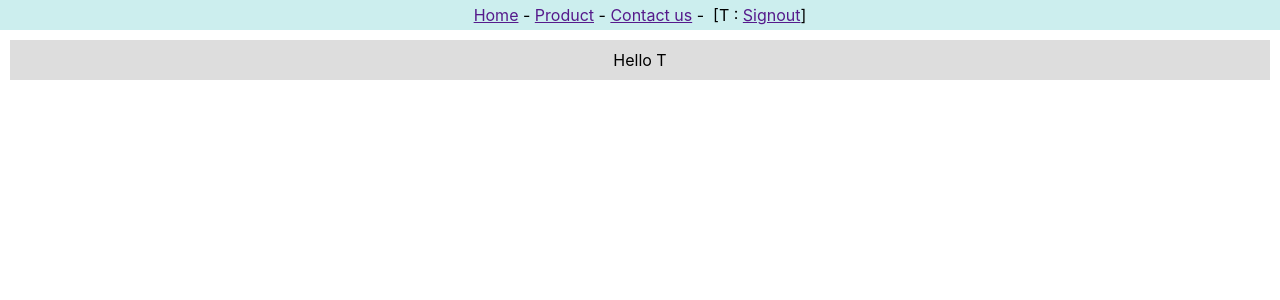
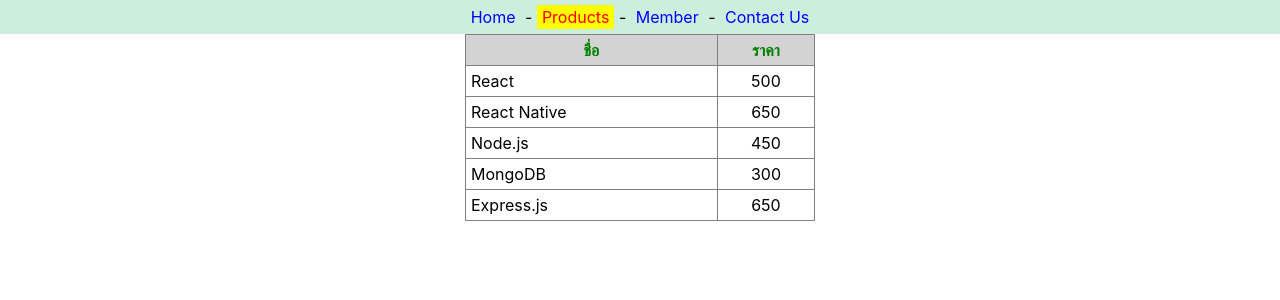
Before and after one commit to Punxh1611/App1, a React (Create React App) app in the folder app1/: page /products in a window 1280 px wide. Shown: the top 300 px of the page. Built offline with nearby package versions, Linux system fonts and the light colour scheme.

Commit message:
home page
Home & Member & Products & Contact Us

```diff
--- a/app1/src/App.js
+++ b/app1/src/App.js
@@ -4,13 +4,11 @@ import Header from "./context-header";
 import Content from "./context-content"
 import Content2 from "./context-content2"
 import Header2 from "./context-header2"
+import Router3 from "./router3";
 
 function App() {
   return (
-    <userContext.Provider value={"Tom Jerry"}>
-      <Header2 />
-      <Content2 />
-    </userContext.Provider>
+    <Router3/>
   );
 }
 export default App;
--- /dev/null
+++ b/app1/src/home.js
@@ -0,0 +1,13 @@
+import React from "react";
+export default function Home() {
+  return (
+    <p style={{ textAlign: "center" }}>
+      <h3>ยินดีต้อนรับสู่ React Store</h3>
+      รายชื่อ <a href="/products">สินค้า</a> ที่เรามีจำหน่าย
+      <br />
+      แต่ท่านต้องเป็น <a href="/member">สมาชิก</a> จึงจะสั่งซื้อได้
+      <br />
+      หากมีข้อสงสัย กรุณา <a href="/contact">ติดต่อเรา</a>
+    </p>
+  );
+}
--- /dev/null
+++ b/app1/src/member.js
@@ -0,0 +1,4 @@
+import React from "react";
+export default function member() {
+  return <div style={{ textAlign: "center" }}>Member Page</div>;
+}
--- /dev/null
+++ b/app1/src/navlink.css
@@ -0,0 +1,18 @@
+.nav {
+    background-color: #ced;
+    padding: 7px;
+    text-align: center;
+}
+
+.menu {
+    color: blue;
+    text-decoration: none;
+    padding: 2px 5px;
+}
+
+.active_menu {
+    color: red;
+    background-color: yellow;
+    text-decoration: none;
+    padding: 2px 5px;
+}
--- /dev/null
+++ b/app1/src/products.css
@@ -0,0 +1,15 @@
+table{
+     width: 350px;
+     border-collapse: collapse;
+     margin: auto;
+}
+th{
+    background-color: lightgray;
+    color: green;
+}
+th,td{
+    padding: 5px;
+}
+td:nth-child(2){
+    text-align: center;
+}
--- /dev/null
+++ b/app1/src/products.js
@@ -0,0 +1,34 @@
+import React from 'react'
+import './products.css'
+
+export default class Products extends React.Component {
+  data = [
+    ['React', 500],
+    ['React Native', 650],
+    ['Node.js', 450],
+    ['MongoDB', 300],
+    ['Express.js', 650]
+  ]
+
+  render() {
+    return (
+      <table border="1">
+        <thead>
+          <tr><th>ชื่อ</th><th>ราคา</th></tr>
+        </thead>
+        <tbody>
+          {
+            this.data.map((d, index) => {
+              return (
+                <tr key={index}>
+                  <td>{d[0]}</td>
+                  <td>{d[1]}</td>
+                </tr>
+              )
+            })
+          }
+        </tbody>
+      </table>
+    )
+  }
+}
--- /dev/null
+++ b/app1/src/router3.js
@@ -0,0 +1,59 @@
+import React from "react";
+import { BrowserRouter, NavLink, Route, Routes } from "react-router-dom";
+import "./navlink.css";
+import Products from "./products";
+import Home from "./home";
+import Member from "./member";
+
+export default function Router3() {
+  return (
+    <BrowserRouter>
+      <nav className="nav">
+        <NavLink
+          to="/"
+          className={({ isActive }) => (isActive ? "active_menu" : "menu")}
+          end
+        >
+          Home
+        </NavLink>{" "}
+        -&nbsp;
+        <NavLink
+          to="/products"
+          className={({ isActive }) => (isActive ? "active_menu" : "menu")}
+        >
+          Products
+        </NavLink>{" "}
+        -&nbsp;
+        <NavLink
+          to="/member"
+          className={({ isActive }) => (isActive ? "active_menu" : "menu")}
+        >
+          Member
+        </NavLink>{" "}
+        -&nbsp;
+        <NavLink
+          to="/contact"
+          className={({ isActive }) => (isActive ? "active_menu" : "menu")}
+        >
+          Contact Us
+        </NavLink>
+      </nav>
+
+      <Routes style={{ margin: "20px" }}>
+        <Route path="/" element={<Home />} />
+        <Route path="/products" element={<Products />} />
+        <Route path="/member" Component={Member} />
+        <Route
+          path="/contact"
+          element={<div style={{ textAlign: "center" }}>Contact Page</div>}
+        />
+        <Route
+          path="/*"
+          element={
+            <div style={{ textAlign: "center" }}>Error 404 Not Found</div>
+          }
+        />
+      </Routes>
+    </BrowserRouter>
+  );
+}
--- a/package.json
+++ b/package.json
@@ -1,5 +1,6 @@
 {
   "dependencies": {
+    "react-router-dom": "^7.18.3",
     "tar": "^7.5.20"
   }
 }
```
Also changed, not shown: app1/package.json (+7 -3 lines), app1/src/router1.js (added, +36 -0 lines), app1/src/router2.js (added, +44 -0 lines), 2 other files (tests, documents, lock files or other folders).
